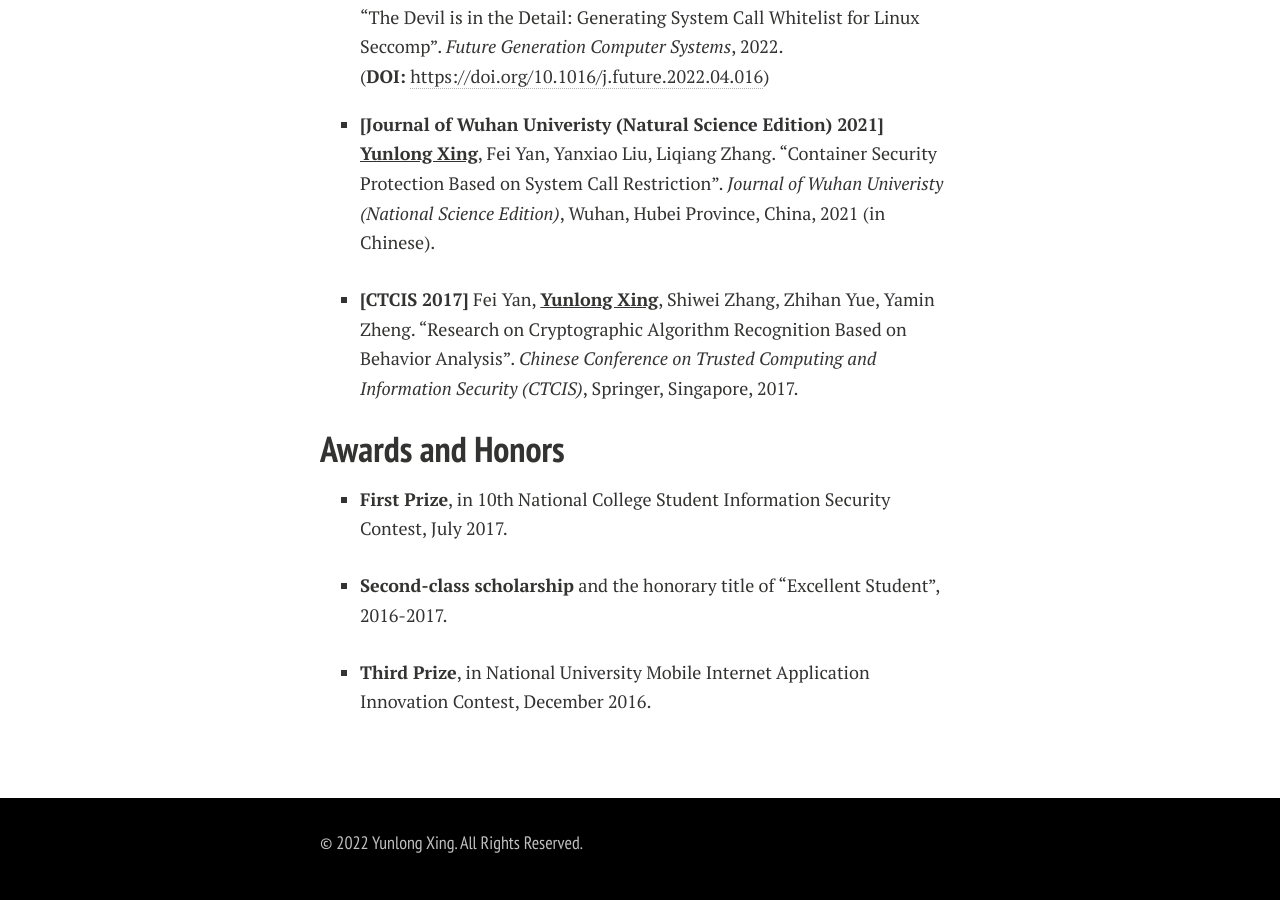
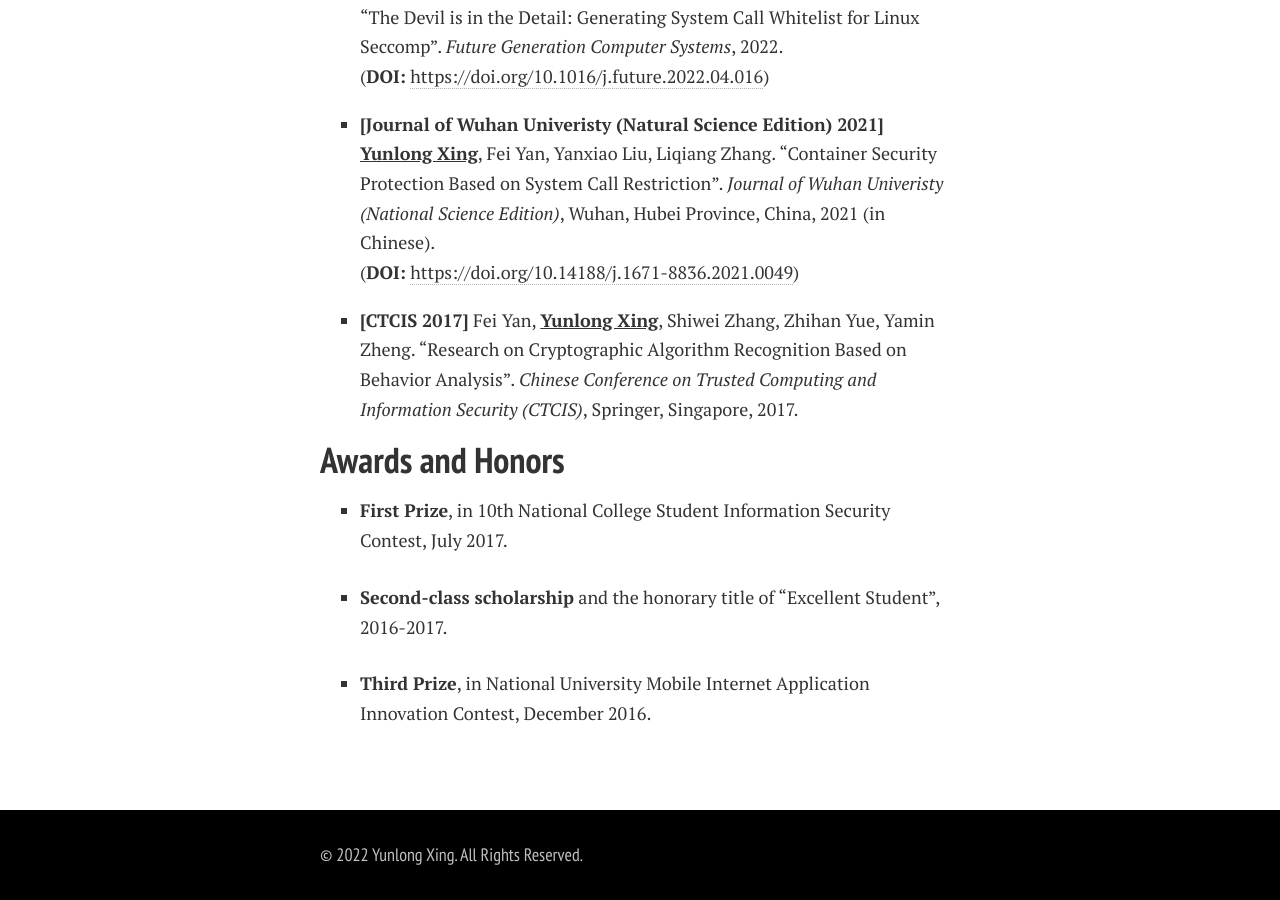
Before and after one commit to YunlongXing/HomePage, a Jekyll site: the page built from docs/index.md, in a window 1280 px wide and 900 px high, scrolled down 742 px. Built offline with Jekyll 4.4.1, drawn with Linux system fonts in a browser that asks for light colours; nearby versions of some CDN libraries; a style sheet for code colours, icons or effects is not loaded; our own code applies the rules of GitHub Pages for plain Markdown files.

Commit message:
Update index.md

```diff
--- a/docs/index.md
+++ b/docs/index.md
@@ -23,6 +23,9 @@ Before that, I received a Master's Degree in Engineering in July 2021 at [Wuhan
 [https://doi.org/10.1016/j.future.2022.04.016]: https://doi.org/10.1016/j.future.2022.04.016
 
 * **[Journal of Wuhan Univeristy (Natural Science Edition) 2021]** **<u>Yunlong Xing</u>**, Fei Yan, Yanxiao Liu, Liqiang Zhang. "Container Security Protection Based on System Call Restriction". *Journal of Wuhan Univeristy (National Science Edition)*, Wuhan, Hubei Province, China, 2021 (in Chinese).
+(**DOI:** [https://doi.org/10.14188/j.1671-8836.2021.0049])
+
+[https://doi.org/10.14188/j.1671-8836.2021.0049]: https://doi.org/10.14188/j.1671-8836.2021.0049
 
 * **[CTCIS 2017]** Fei Yan, **<u>Yunlong Xing</u>**, Shiwei Zhang, Zhihan Yue, Yamin Zheng. "Research on Cryptographic Algorithm Recognition Based on Behavior Analysis". *Chinese Conference on Trusted Computing and Information Security (CTCIS)*, Springer, Singapore, 2017.
 
```
